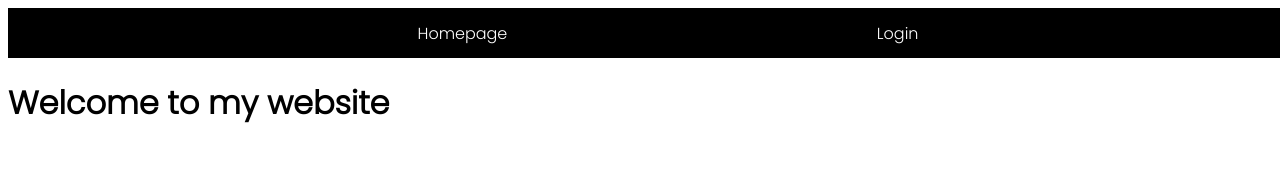
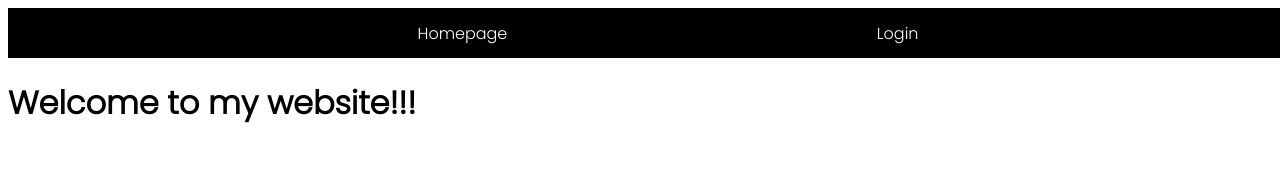
Before and after one commit to bkunke1/tempGuardOAuthClient, a React (Create React App) app: page / in a window 1280 px wide. Shown: the top 177 px of the page. Built offline with nearby package versions, Linux system fonts and the light colour scheme; no server answers.

Commit message:
updated text on homepage

```diff
--- a/src/Components/Homepage/Homepage.tsx
+++ b/src/Components/Homepage/Homepage.tsx
@@ -9,7 +9,7 @@ export default function Homepage() {
             {
                 context ? (
                     <h1>Welcome back {context.username}</h1>
-                ) : <h1>Welcome to my website</h1>
+                ) : <h1>Welcome to my website!!!</h1>
             }
         </div>
     )
```
